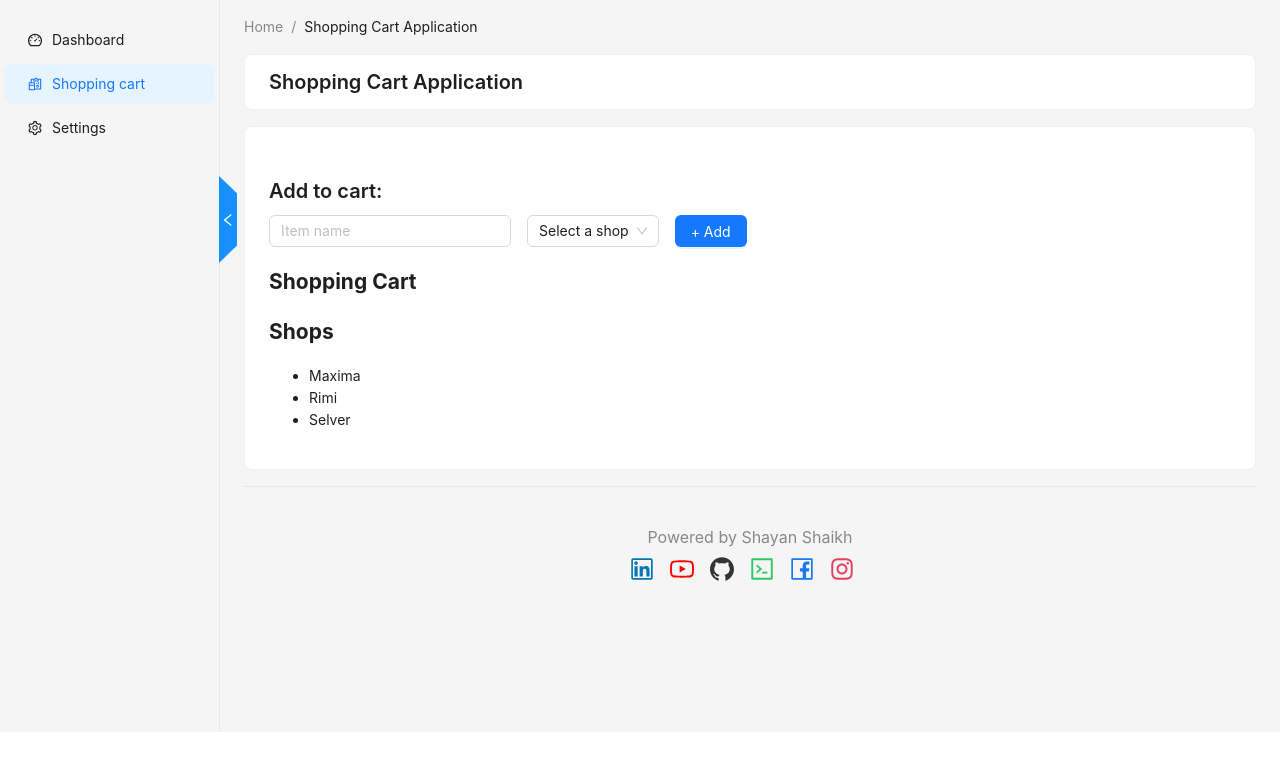
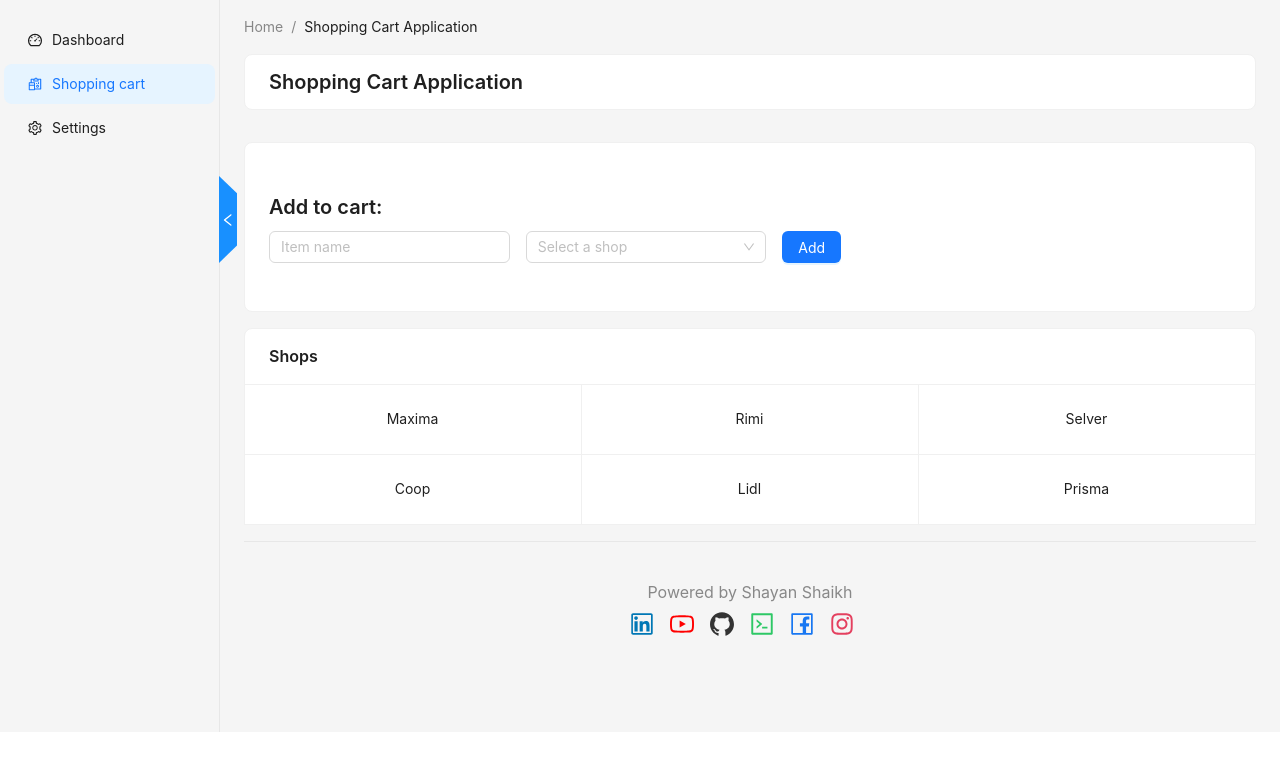
Before and after one commit to shayan6/shopping-cart-app, a React (Create React App) app: page /#/Settings in a window 1280 px wide. Both pictures are taken after a click on the item "Shopping cart". Shown: the top 770 px of the page. Built offline with nearby package versions, Linux system fonts and the light colour scheme.

Commit message:
CTOOL-516 Code fixes use form ref instead of states

```diff
--- a/public/data/shops.json
+++ b/public/data/shops.json
@@ -13,5 +13,20 @@
         "id": "selver",
         "name": "Selver",
         "sortOrder": 2
+    },
+    {
+        "id": "coop",
+        "name": "Coop",
+        "sortOrder": 4
+    },
+    {
+        "id": "lidl",
+        "name": "Lidl",
+        "sortOrder": 5
+    },
+    {
+        "id": "prisma",
+        "name": "Prisma",
+        "sortOrder": 6
     }
 ]
--- a/src/components/ItemForm.tsx
+++ /dev/null
@@ -1,69 +0,0 @@
-// src/components/ItemForm/ItemForm.tsx
-import React, { useEffect, useState } from 'react';
-import { useDispatch, useSelector } from 'react-redux';
-import { addItem } from '../reducers/cartReducer';
-import { v4 as uuidv4 } from 'uuid'; // Import uuid
-import { RootState } from '../store/store';
-import { Button, Form, Input, Select } from 'antd';
-import type { FormInstance } from 'antd/es/form';
-const { Option } = Select;
-
-const ItemForm = () => {
-  const formRef = React.useRef<FormInstance>(null);
-  const [name, setName] = useState<string>('');
-  const [selectedShop, setSelectedShop] = useState<string>('');
-
-  const dispatch = useDispatch();
-  const shops = useSelector((state: RootState) => state.shop.shops);
-
-  const handleAddItem = () => {
-  };
-
-  const onFinish = () => {
-    if (name && selectedShop) {
-      dispatch(addItem({ id: uuidv4(), name, shop: selectedShop }));
-      setName('');
-      setSelectedShop('');
-    }
-  };
-
-  useEffect(() => {
-    console.log(shops);
-  }, [shops]);
-
-  return (
-    <Form
-      layout="inline"
-      ref={formRef}
-      name="shop-ref"
-      onFinish={onFinish}
-      style={{ maxWidth: 600 }}
-    >
-      <Form.Item rules={[{ required: true }]}>
-        <Input
-          type="text"
-          placeholder="Item name"
-          value={name}
-          onChange={(e) => setName(e.target.value)}
-        />
-      </Form.Item>
-      <Form.Item rules={[{ required: true }]}>
-        <Select value={selectedShop} onChange={(value) => setSelectedShop(value)}>
-          <Option value="">Select a shop</Option>
-          {shops?.map((shop) => (
-            <Option key={shop.id} value={shop.id}>
-              {shop.name}
-            </Option>
-          ))}
-        </Select>
-      </Form.Item>
-      <Form.Item >
-        <Button type="primary" htmlType="submit">
-          + Add
-        </Button>
-      </Form.Item>
-    </Form>
-  );
-};
-
-export default ItemForm;
--- /dev/null
+++ b/src/components/Shop/ItemForm.tsx
@@ -0,0 +1,65 @@
+// src/components/ItemForm/ItemForm.tsx
+import React, { useEffect } from 'react';
+import { useDispatch, useSelector } from 'react-redux';
+import { addItem } from '../../reducers/cartReducer';
+import { v4 as uuidv4 } from 'uuid';
+import { RootState } from '../../store/store';
+import { Button, Form, Input, Select, Row, Col, Typography } from 'antd';
+import type { FormInstance } from 'antd/es/form';
+const { Option } = Select;
+
+const ItemForm = () => {
+  const formRef = React.useRef<FormInstance>(null);
+  const dispatch = useDispatch();
+  const shops = useSelector((state: RootState) => state.shop.shops);
+
+  const onFinish = (values: any) => {
+    const { name, shop } = values;
+    if (name && shop) {
+      dispatch(addItem({ id: uuidv4(), name, shop }));
+      formRef.current?.resetFields(); // Reset form fields
+    }
+  };
+
+  useEffect(() => {
+    console.log(shops);
+  }, [shops]);
+
+  return (
+    <Form
+      ref={formRef}
+      name="shop-ref"
+      onFinish={onFinish}
+      style={{ maxWidth: 600 }}
+    >
+      <Typography.Title level={4}> Add to cart: </Typography.Title>
+      <Row gutter={16}>
+        <Col span={10}>
+          <Form.Item name="name" rules={[{ required: true }]}>
+            <Input placeholder="Item name" />
+          </Form.Item>
+        </Col>
+        <Col span={10}>
+          <Form.Item name="shop" rules={[{ required: true }]}>
+            <Select placeholder="Select a shop">
+              {shops?.map((shop) => (
+                <Option key={shop.id} value={shop.id}>
+                  {shop.name}
+                </Option>
+              ))}
+            </Select>
+          </Form.Item>
+        </Col>
+        <Col span={4}>
+          <Form.Item>
+            <Button type="primary" htmlType="submit">
+              Add
+            </Button>
+          </Form.Item>
+        </Col>
+      </Row>
+    </Form>
+  );
+};
+
+export default ItemForm;
--- /dev/null
+++ b/src/components/Shop/ShoppingCart.tsx
@@ -0,0 +1,34 @@
+import React from 'react';
+import { useSelector, useDispatch } from 'react-redux';
+import { removeItem } from '../../reducers/cartReducer';
+import { RootState } from '../../store/store';
+import { Row, Col, Button } from "antd";
+
+const ShoppingCart = () => {
+  const cartItems = useSelector((state: RootState) => state.cart.cartItems);
+  const dispatch = useDispatch();
+
+  const handleRemoveItem = (itemId: string) => {
+    dispatch(removeItem(itemId));
+  };
+
+  return (
+    <div className="shopping-cart" style={{ maxWidth: 600 }}>
+      {cartItems?.map((item) => (
+        <Row key={item.id} gutter={16}>
+          <Col span={10}>
+           {item.name}
+          </Col>
+          <Col span={10}>
+            {item.shop}
+          </Col>
+          <Col span={2}>
+            <Button type="link" danger onClick={() => handleRemoveItem(item.id)}>Remove</Button>
+          </Col>
+        </Row>
+      ))}
+    </div>
+  );
+};
+
+export default ShoppingCart;
--- a/src/components/ShopList.tsx
+++ b/src/components/ShopList.tsx
@@ -1,19 +1,21 @@
 import React from 'react';
 import { useSelector } from 'react-redux';
 import { RootState } from '../store/store';
+import { Card } from 'antd';
 
 const ShopList = () => {
   const shops = useSelector((state: RootState) => state.shop.shops);
+  const gridStyle: React.CSSProperties = {
+    width: '33.33%',
+    textAlign: 'center',
+  };
 
   return (
-    <div className="shop-list">
-      <h2>Shops</h2>
-      <ul>
-        {shops?.map((shop) => (
-          <li key={shop.id}>{shop.name}</li>
-        ))}
-      </ul>
-    </div>
+    <Card title="Shops">
+      {shops?.map((shop) => (
+        <Card.Grid key={shop.id} style={gridStyle}>{shop.name}</Card.Grid>
+      ))}
+    </Card>
   );
 };
 
--- a/src/components/ShoppingCart.tsx
+++ /dev/null
@@ -1,29 +0,0 @@
-import React from 'react';
-import { useSelector, useDispatch } from 'react-redux';
-import { removeItem } from '../reducers/cartReducer';
-import { RootState } from '../store/store';
-
-const ShoppingCart = () => {
-  const cartItems = useSelector((state: RootState) => state.cart.cartItems);
-  const dispatch = useDispatch();
-
-  const handleRemoveItem = (itemId: string) => {
-    dispatch(removeItem(itemId));
-  };
-
-  return (
-    <div className="shopping-cart">
-      <h2>Shopping Cart</h2>
-      <ul>
-        {cartItems?.map((item) => (
-          <li key={item.id}>
-            {item.name} (Shop: {item.shop})
-            <button onClick={() => handleRemoveItem(item.id)}>Remove</button>
-          </li>
-        ))}
-      </ul>
-    </div>
-  );
-};
-
-export default ShoppingCart;
--- a/src/pages/Shop.tsx
+++ b/src/pages/Shop.tsx
@@ -1,31 +1,24 @@
 import React from 'react';
-import ItemForm from '../components/ItemForm';
+import ItemForm from '../components/Shop/ItemForm';
 import ShopList from '../components/ShopList';
-import ShoppingCart from '../components/ShoppingCart';
-import { Row, Col, Typography, Card } from "antd";
+import ShoppingCart from '../components/Shop/ShoppingCart';
+import { Row, Col, Card } from "antd";
 import PageHeader from "../components/PageHeader";
 
 const Shop = () => {
   return (
-    <Row className="shopping-cart">
+    <Row className="shopping-cart" gutter={[16, 16]}>
       <Col span={24}>
         <PageHeader title="Shopping Cart Application" />
       </Col>
       <Col span={24}>
         <Card>
-          <Typography.Title level={4}> Add to cart: </Typography.Title>
-          <div className="container">
-            <div className="left-column">
-              <ItemForm />
-            </div>
-            <div className="right-column">
-              <ShoppingCart />
-            </div>
-          </div>
-          <div className="shop-list-container">
-            <ShopList />
-          </div>
+          <ItemForm />
+          <ShoppingCart />
         </Card>
+      </Col>
+      <Col span={24}>
+        <ShopList />
       </Col>
     </Row>
   );
```
